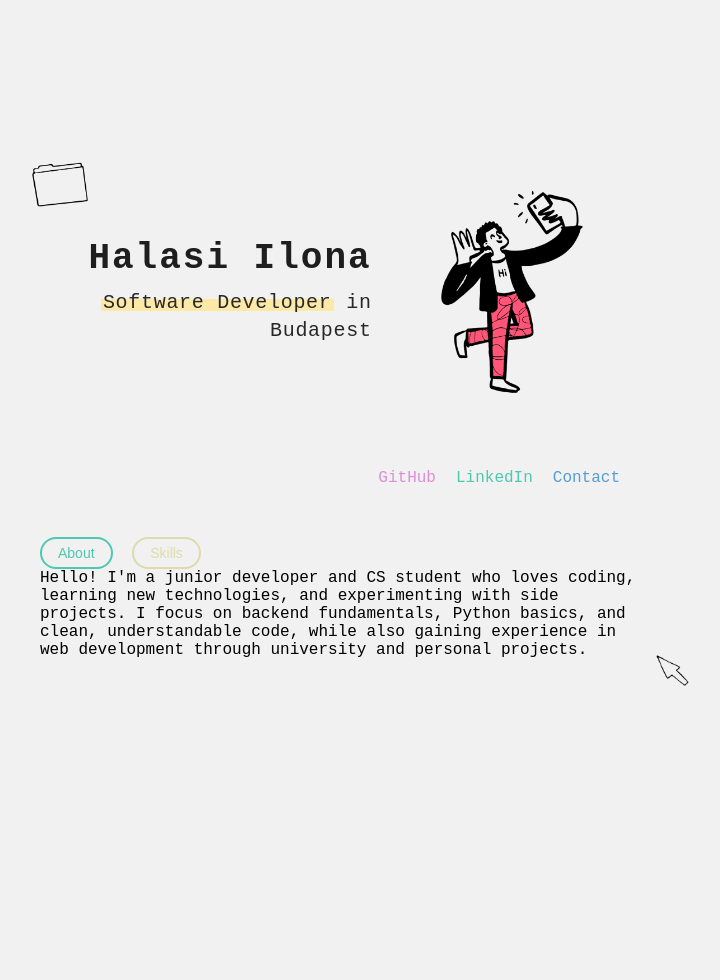
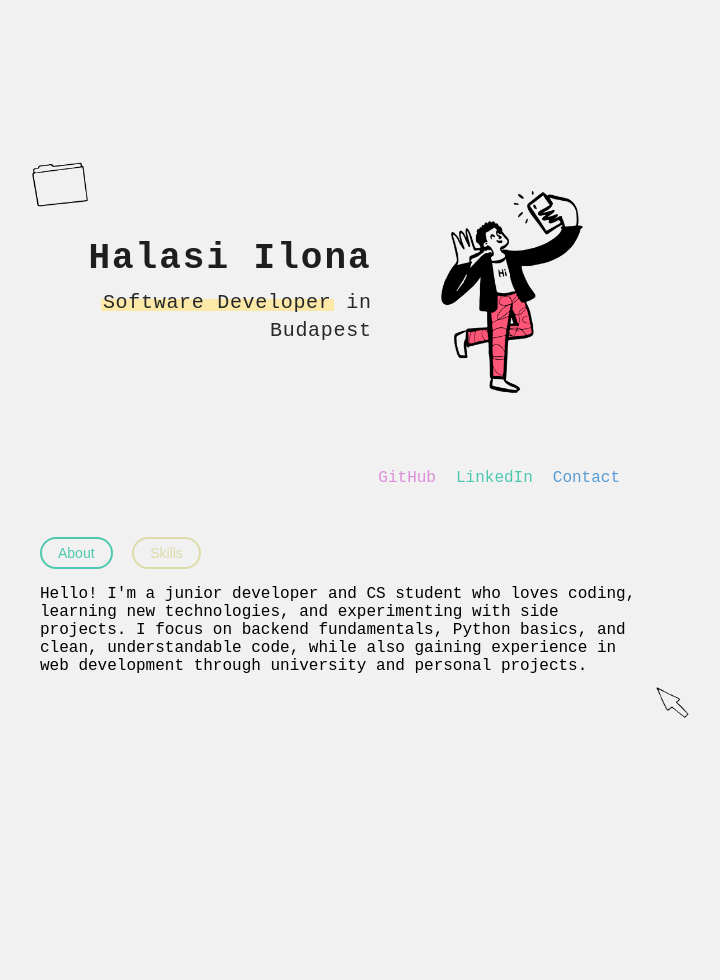
Before and after one commit to DNUKD/dnukd.github.io, a Jekyll site: the page built from index.html, in a window 1280 px wide. Shown: the whole page, without its empty margins (300-1020 px from the left). Built offline with Jekyll 4.4.1, drawn with Linux system fonts in a browser that asks for light colours; some web fonts are replaced.

Commit message:
update bio

```diff
--- a/index.html
+++ b/index.html
@@ -34,10 +34,14 @@
       <button class="tab-btn" data-tab="long">Skills</button>
 
       <div id="short" class="tab active">
-        Hello! I'm a junior developer and CS student who loves coding, learning new technologies, and experimenting with
-        side projects. I focus on backend fundamentals, Python basics, and clean, understandable code, while also
-        gaining experience in web development through university and personal projects.
+        <p>
+          Hello! I'm a junior developer and CS student who loves coding, learning new technologies,
+          and experimenting with side projects. I focus on backend fundamentals, Python basics, and
+          clean, understandable code, while also gaining experience in web development through
+          university and personal projects.
+        </p>
       </div>
+
       <div id="long" class="tab">
         <div class="skills-grid">
 
```
